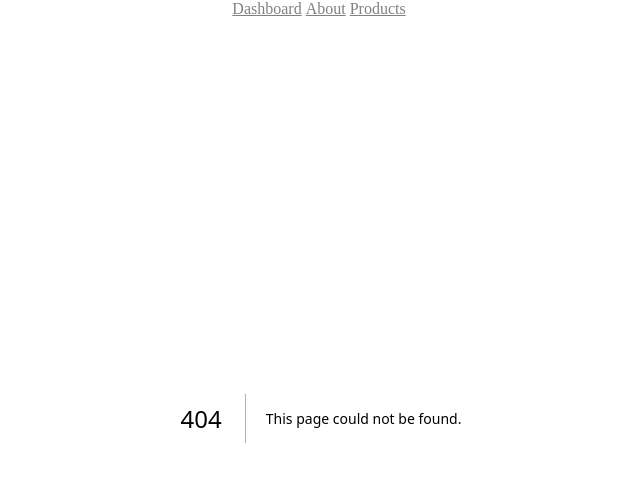
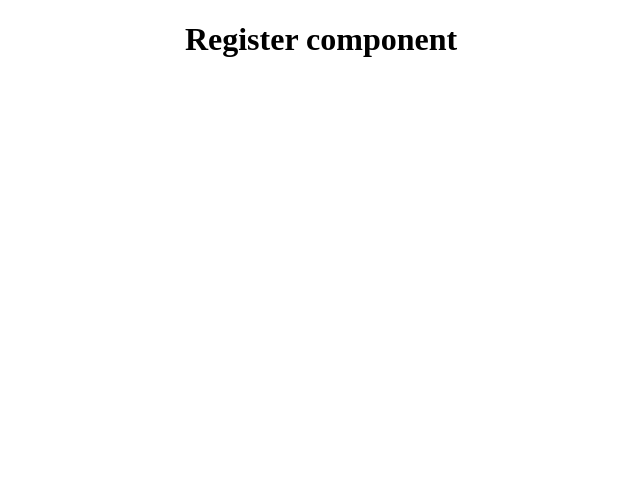
Before and after one commit to saikorthivada/nextjs-tutorials, a Next.js app: page /register in a window 1280 px wide. Before the commit this address had no page. Shown: the top 482 px of the page, without its empty margins (319-959 px from the left). Built offline with nearby package versions, Linux system fonts and the light colour scheme.

Commit message:
Route groups

```diff
--- /dev/null
+++ b/src/app/(pre-login)/login/page.js
@@ -0,0 +1,5 @@
+export default function LoginUI() {
+    return (
+        <h1>Login component</h1>
+    )
+}
--- /dev/null
+++ b/src/app/(pre-login)/register/page.js
@@ -0,0 +1,5 @@
+export default function RegisterUI() {
+    return (
+        <h1>Register component</h1>
+    )
+}
--- a/src/app/layout.js
+++ b/src/app/layout.js
@@ -1,4 +1,3 @@
-import Header from "@/components/header/Header";
 import './globals.css';
 
 export const metadata = {
@@ -10,7 +9,6 @@ export default function RootLayout({ children }) {
   return (
     <html lang="en">
       <body className="main">
-        <Header />
         {children}
         </body>
     </html>
```
Also changed, not shown: src/app/(post-login)/layout.js (added, +10 -0 lines), src/app/(post-login)/about/page.js (renamed from src/app/about/page.js), src/app/(post-login)/dashboard/page.js (renamed from src/app/dashboard/page.js), src/app/(post-login)/products/[product-details]/page.js (renamed from src/app/products/[product-details]/page.js), src/app/(post-login)/products/layout.js (renamed from src/app/products/layout.js), src/app/(post-login)/products/page.js (renamed from src/app/products/page.js).
